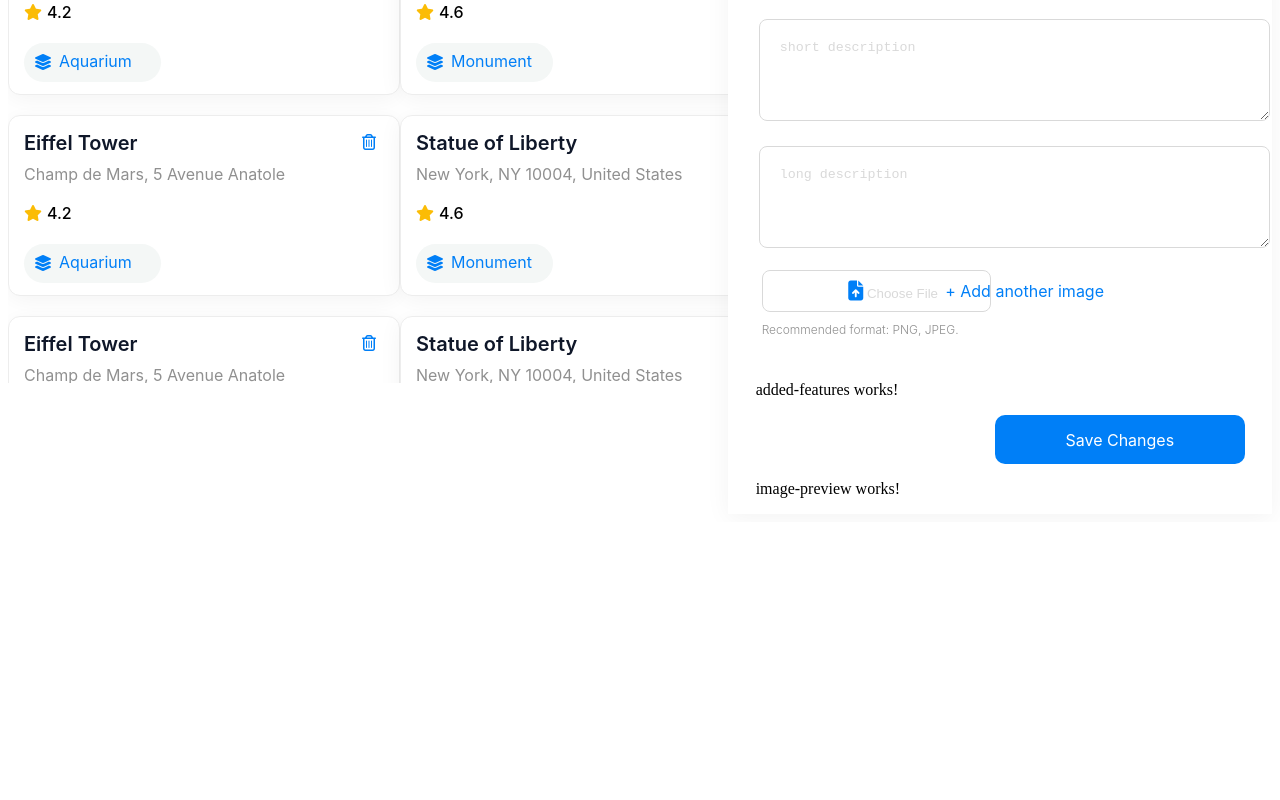
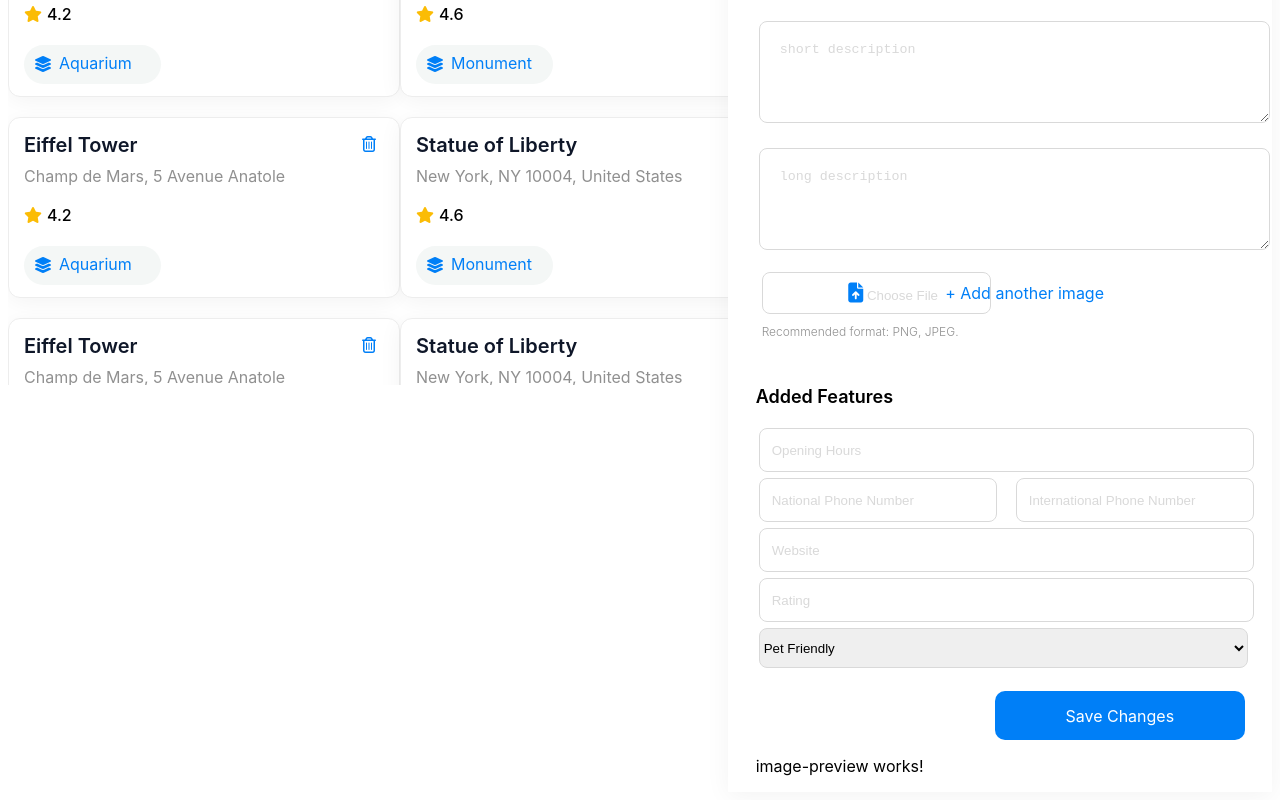
Before and after one commit to ZeinabIb/TourismBackoffice-v2, an Angular app: page / in a window 1280 px wide. Shown: the part 392-1192 px from the top of the page. Before the commit the page ends 914 px from the top, so only its background shows below. Built offline with nearby package versions, Linux system fonts and the light colour scheme.

Commit message:
added features

```diff
--- a/src/app/app.component.css
+++ b/src/app/app.component.css
@@ -25,3 +25,7 @@
     width: 55%;
   }
 }
+
+*{
+  font-family: 'Inter', sans-serif;
+}
--- a/src/app/locations-form/added-features/added-features.component.css
+++ b/src/app/locations-form/added-features/added-features.component.css
@@ -0,0 +1,62 @@
+.form-container {
+
+    height: auto;
+    margin: 0 auto;
+    margin-bottom: 20px;
+  }
+
+  .form-title {
+    font-family: 'Inter', sans-serif;
+    font-size: 18px;
+    font-weight: 600;
+    line-height: 36px;
+    color: #000;
+    margin-bottom: 10px;
+  }
+
+
+input {
+    height: 40px;
+    border-radius: 8px;
+    margin: 3px;
+    border: 1px solid #D9D9D9;
+    width: 100%;
+}
+select{
+    height: 40px;
+    border-radius: 8px;
+    margin: 3px;
+    border: 1px solid #D9D9D9;
+    width: 100%;
+
+}
+
+input::placeholder{
+    padding: 10px;
+    color: #D9D9D9
+}
+.flex-container{
+    display: flex;
+    justify-content: flex-start;
+    gap: 25px;
+    width: 100%;
+
+}
+.np{
+    width: 48%;
+
+}
+
+.ip{
+    width: 48%;
+
+
+}
+#national-phone{
+    width: 100%
+}
+
+#international-phone{
+    width: 100%;
+
+}
--- a/src/app/locations-form/added-features/added-features.component.html
+++ b/src/app/locations-form/added-features/added-features.component.html
@@ -1 +1,36 @@
-<p>added-features works!</p>
+<div class="form-container">
+    <h1 class="form-title">Added Features</h1>
+    <div class="form-group">
+
+      <input type="text" id="opening-hours" class="form-control" placeholder="Opening Hours"/>
+    </div>
+
+    <div class="flex-container">
+        <div class="form-group np">
+
+            <input type="text" id="national-phone" class="form-control" placeholder="National Phone Number" />
+          </div>
+          <div class="form-group ip">
+
+            <input type="text" id="international-phone" class="form-control" placeholder="International Phone Number" />
+          </div>
+    </div>
+
+    <div class="form-group">
+
+      <input type="text" id="website" class="form-control" placeholder="Website" />
+    </div>
+    <div class="form-group">
+
+      <input type="text" id="rating" class="form-control" placeholder="Rating"/>
+    </div>
+    <div class="form-group">
+
+      <select id="pet-friendly" class="form-control">
+        <option value="yes">Pet Friendly</option>
+        <option value="yes">Yes</option>
+        <option value="no">No</option>
+      </select>
+    </div>
+
+  </div>
```
